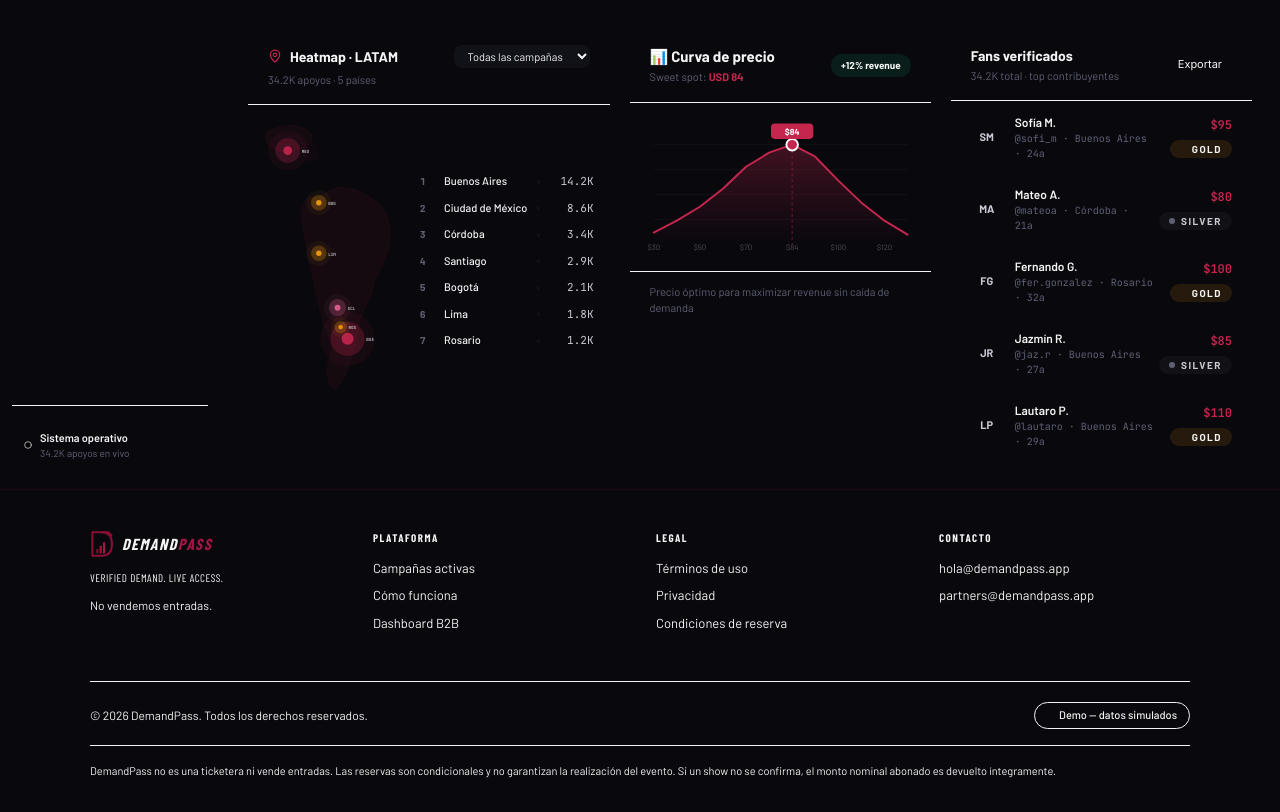
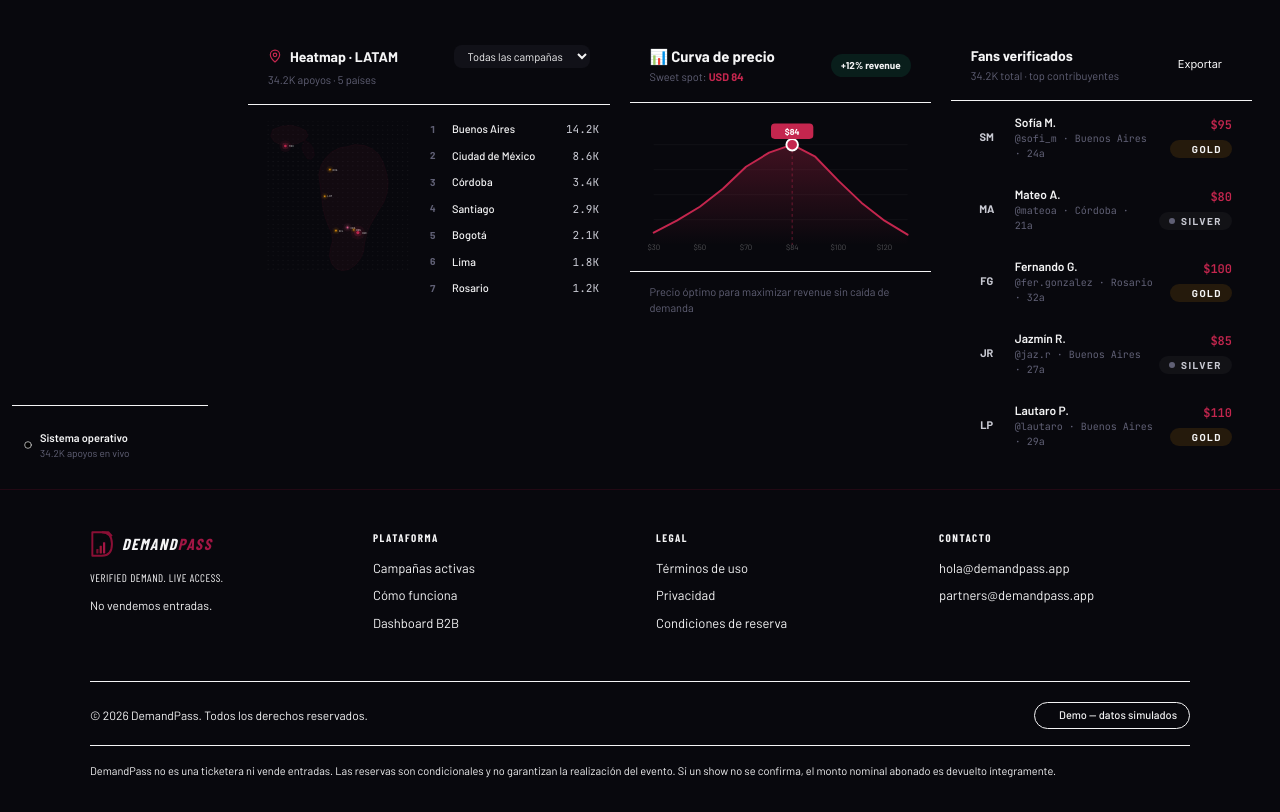
Before and after one commit to Killerpana/DemandPass, a Next.js app: page /dashboard in a window 1280 px wide. Shown: the part 900-1712 px from the top of the page. Built offline with nearby package versions, Linux system fonts and the light colour scheme; a web font is replaced by a local one.

Commit message:
feat: heatmap con mapa de puntos estilo dotted-map + íconos Lucide en dashboard

```diff
--- a/package.json
+++ b/package.json
@@ -16,13 +16,15 @@
     "autoprefixer": "^10.5.0",
     "class-variance-authority": "^0.7.1",
     "clsx": "^2.1.1",
+    "dotted-map": "^3.1.0",
+    "framer-motion": "^12.40.0",
     "lucide-react": "^1.16.0",
     "next": "^15.3.9",
     "postcss": "^8.5.14",
     "react": "^18",
     "react-dom": "^18",
     "tailwind-merge": "^3.6.0",
-    "tailwindcss": "^4.3.0","framer-motion": "^12.0.0"
+    "tailwindcss": "^4.3.0"
   },
   "devDependencies": {
     "@types/node": "^20",
--- a/src/components/dashboard/HeatmapPanel.tsx
+++ b/src/components/dashboard/HeatmapPanel.tsx
@@ -1,42 +1,69 @@
 "use client";
-// src/components/dashboard/HeatmapPanel.tsx — mapa real de LATAM con burbujas
+// src/components/dashboard/HeatmapPanel.tsx
+// Mapa de LATAM con dotted-map (inspirado en 21st.dev/shailendrakumar19999/map)
+import { useMemo } from "react";
 import { Progress } from "@/components/ui/Progress";
 import { heatmapCities } from "@/lib/dashboard-data";
 import { MapPin } from "lucide-react";
 
-// Ciudades con coordenadas reales en el viewBox 0 0 400 500
-const MAP_CITIES = [
-  { x: 185, y: 360, r: 22, l: "BUE", name: "Buenos Aires",      col: "#C4264E" },
-  { x: 108, y: 118, r: 16, l: "MEX", name: "Ciudad de México",  col: "#C4264E" },
-  { x: 172, y: 320, r: 11, l: "SCL", name: "Santiago",          col: "#e06090" },
-  { x: 148, y: 185, r: 10, l: "BOG", name: "Bogotá",            col: "#f59e0b" },
-  { x: 148, y: 250, r: 10, l: "LIM", name: "Lima",              col: "#f59e0b" },
-  { x: 176, y: 345, r:  8, l: "ROS", name: "Rosario",           col: "#f59e0b" },
+// Ciudades con coordenadas lat/lng reales
+const CITIES = [
+  { lat: -34.6, lng: -58.4, r: 6,  label: "BUE", color: "#C4264E" },  // Buenos Aires
+  { lat: 19.4,  lng: -99.1, r: 5,  label: "MEX", color: "#C4264E" },  // Ciudad de México
+  { lat: -31.4, lng: -64.2, r: 3.5,label: "CBA", color: "#e06090" },  // Córdoba
+  { lat: -33.4, lng: -70.7, r: 3,  label: "SCL", color: "#f59e0b" },  // Santiago
+  { lat:  4.7,  lng: -74.1, r: 3,  label: "BOG", color: "#f59e0b" },  // Bogotá
+  { lat: -12.0, lng: -77.0, r: 2.8,label: "LIM", color: "#f59e0b" },  // Lima
+  { lat: -32.9, lng: -60.7, r: 2.5,label: "ROS", color: "#f59e0b" },  // Rosario
 ];
 
-// Path simplificado pero reconocible de América del Sur + México/Centroamérica
-const SOUTH_AMERICA = `
-  M 148 180 L 160 170 L 175 165 L 195 168 L 210 175 L 225 185
-  L 235 200 L 240 220 L 238 245 L 230 265 L 220 285 L 215 305
-  L 205 325 L 198 345 L 195 365 L 190 385 L 185 400 L 178 415
-  L 170 425 L 162 420 L 158 405 L 160 390 L 165 375 L 162 360
-  L 155 345 L 150 325 L 145 305 L 140 280 L 135 260 L 132 240
-  L 128 220 L 125 200 L 128 185 L 135 178 L 148 180 Z
+// Convierte lat/lng a coordenadas SVG para un recorte de LATAM
+// viewBox: lng -120...-30, lat 35...-60 → x: 0..300, y: 0..285
+function project(lat: number, lng: number) {
+  const x = ((lng - (-120)) / ((-30) - (-120))) * 300;
+  const y = ((35 - lat) / (35 - (-60))) * 285;
+  return { x, y };
+}
+
+// Path real de Sudamérica (simplificado pero reconocible)
+const SA_PATH = `
+M 185 48 L 200 44 L 218 46 L 232 52 L 244 62 L 252 76 L 258 94
+L 262 114 L 260 134 L 254 152 L 244 168 L 236 182 L 228 196
+L 222 212 L 218 228 L 216 244 L 210 258 L 200 270 L 188 278
+L 176 280 L 164 276 L 156 266 L 152 252 L 154 238 L 158 224
+L 156 210 L 150 196 L 144 180 L 140 164 L 138 148 L 136 132
+L 134 116 L 132 100 L 136 84 L 144 70 L 156 58 L 172 50 Z
 `;
 
-const MEXICO = `
-  M 80 95 L 95 88 L 115 85 L 130 90 L 140 98 L 138 108
-  L 128 115 L 115 118 L 100 120 L 88 115 L 80 107 L 80 95 Z
+// México
+const MX_PATH = `
+M 46 16 L 62 10 L 80 8 L 96 12 L 108 18 L 112 28 L 106 36
+L 92 42 L 76 46 L 60 44 L 48 38 L 42 28 Z
 `;
 
-const CENTRAL_AM = `
-  M 128 115 L 138 108 L 145 112 L 148 120 L 145 128
-  L 140 132 L 132 130 L 128 122 L 128 115 Z
+// Centroamérica + Colombia
+const CA_PATH = `
+M 106 36 L 116 42 L 122 52 L 124 64 L 118 72
+L 110 70 L 104 60 L 100 50 Z
 `;
 
 export function HeatmapPanel() {
+  const svgContent = useMemo(() => {
+    // Genera puntos de dotted-map manualmente como SVG
+    const dots: { x: number; y: number }[] = [];
+    for (let lat = 35; lat > -60; lat -= 2.8) {
+      for (let lng = -120; lng < -30; lng += 2.8) {
+        dots.push(project(lat, lng));
+      }
+    }
+    return dots;
+  }, []);
+
   return (
-    <div className="rounded-xl overflow-hidden" style={{ background: "var(--color-surface)", border: "1px solid var(--color-border)" }}>
+    <div
+      className="rounded-xl overflow-hidden"
+      style={{ background: "var(--color-surface)", border: "1px solid var(--color-border)" }}
+    >
       <div className="px-5 py-4 border-b border-[var(--color-border)]">
         <div className="flex justify-between items-center mb-1">
           <div className="text-[14px] font-bold flex items-center gap-2">
@@ -54,52 +81,87 @@ export function HeatmapPanel() {
       </div>
 
       <div className="p-4 flex gap-4">
-        {/* Mapa */}
-        <svg viewBox="80 80 175 360" width="140" height="280" className="shrink-0" aria-label="Mapa de demanda LATAM">
-          <defs>
-            <filter id="glow">
-              <feGaussianBlur stdDeviation="2" result="blur" />
-              <feComposite in="SourceGraphic" in2="blur" operator="over" />
-            </filter>
-          </defs>
+        {/* Mapa SVG tipo dotted-map */}
+        <div className="shrink-0">
+          <svg
+            viewBox="30 0 280 290"
+            width="150"
+            height="155"
+            aria-label="Mapa de demanda LATAM"
+          >
+            {/* Puntos del mapa */}
+            {svgContent.map((d, i) => (
+              <circle
+                key={i}
+                cx={d.x}
+                cy={d.y}
+                r="1"
+                fill="rgba(255,255,255,0.08)"
+              />
+            ))}
 
-          {/* México */}
-          <path d={MEXICO} fill="rgba(196,38,78,0.06)" stroke="rgba(196,38,78,0.2)" strokeWidth="0.5" />
+            {/* Contornos */}
+            <path d={SA_PATH} fill="rgba(196,38,78,0.05)" stroke="rgba(196,38,78,0.18)" strokeWidth="0.6" />
+            <path d={MX_PATH} fill="rgba(196,38,78,0.05)" stroke="rgba(196,38,78,0.15)" strokeWidth="0.6" />
+            <path d={CA_PATH} fill="rgba(196,38,78,0.04)" stroke="rgba(196,38,78,0.12)" strokeWidth="0.6" />
 
-          {/* Centroamérica */}
-          <path d={CENTRAL_AM} fill="rgba(196,38,78,0.04)" stroke="rgba(196,38,78,0.15)" strokeWidth="0.5" />
-
-          {/* Sudamérica */}
-          <path d={SOUTH_AMERICA} fill="rgba(196,38,78,0.06)" stroke="rgba(196,38,78,0.2)" strokeWidth="0.5" />
-
-          {/* Burbujas de ciudades */}
-          {MAP_CITIES.map((c) => (
-            <g key={c.l}>
-              {/* Halo exterior pulsante */}
-              <circle cx={c.x} cy={c.y} r={c.r * 1.6} fill={c.col} opacity="0.06">
-                <animate attributeName="r" values={`${c.r * 1.4};${c.r * 1.9};${c.r * 1.4}`} dur="2.5s" repeatCount="indefinite" />
-                <animate attributeName="opacity" values="0.06;0.02;0.06" dur="2.5s" repeatCount="indefinite" />
+            {/* Ciudades */}
+            {CITIES.map((c) => {
+              const { x, y } = project(c.lat, c.lng);
+              return (
+                <g key={c.label}>
+                  {/* Halo pulsante */}
+                  <circle cx={x} cy={y} r={c.r * 2.2} fill={c.color} opacity="0.07">
+                    <animate
+                      attributeName="r"
+                      values={`${c.r * 2};${c.r * 2.8};${c.r * 2}`}
+                      dur="2.5s"
+                      repeatCount="indefinite"
+                    />
                   </circle>
-              {/* Burbuja principal */}
-              <circle cx={c.x} cy={c.y} r={c.r} fill={c.col} opacity="0.25" />
+                  {/* Burbuja media */}
+                  <circle cx={x} cy={y} r={c.r * 1.2} fill={c.color} opacity="0.2" />
                   {/* Punto central */}
-              <circle cx={c.x} cy={c.y} r={c.r * 0.35} fill={c.col} opacity="0.9" />
+                  <circle cx={x} cy={y} r={c.r * 0.5} fill={c.color} opacity="0.95" />
                   {/* Label */}
-              <text x={c.x + c.r + 2} y={c.y + 3} fontSize="5.5" fill="var(--color-txt2)" fontFamily="JetBrains Mono, monospace" fontWeight="600">
-                {c.l}
+                  <text
+                    x={x + c.r + 2}
+                    y={y + 2}
+                    fontSize="5"
+                    fill="rgba(255,255,255,0.6)"
+                    fontFamily="JetBrains Mono, monospace"
+                    fontWeight="600"
+                  >
+                    {c.label}
                   </text>
                 </g>
-          ))}
+              );
+            })}
           </svg>
+        </div>
 
         {/* Rankings */}
         <div className="flex-1 flex flex-col gap-2.5 justify-center">
           {heatmapCities.map((r, i) => (
-            <div key={r.c} className="grid items-center gap-2 text-[11px]" style={{ gridTemplateColumns: "16px 85px 1fr 46px" }}>
-              <span className="text-[10px] font-bold tabular-nums" style={{ color: "var(--color-txt3)" }}>{i + 1}</span>
-              <span className="truncate font-medium" style={{ color: "var(--color-txt)" }}>{r.c}</span>
+            <div
+              key={r.c}
+              className="grid items-center gap-2 text-[11px]"
+              style={{ gridTemplateColumns: "14px 85px 1fr 46px" }}
+            >
+              <span
+                className="text-[10px] font-bold tabular-nums"
+                style={{ color: "var(--color-txt3)" }}
+              >
+                {i + 1}
+              </span>
+              <span className="truncate font-medium" style={{ color: "var(--color-txt)" }}>
+                {r.c}
+              </span>
               <Progress value={r.p} max={50} height={4} />
-              <span className="text-right tabular-nums" style={{ fontFamily: "var(--font-mono)", color: "var(--color-txt2)" }}>
+              <span
+                className="text-right tabular-nums"
+                style={{ fontFamily: "var(--font-mono)", color: "var(--color-txt2)" }}
+              >
                 {r.n >= 1000 ? `${(r.n / 1000).toFixed(1)}K` : r.n}
               </span>
             </div>
```
Lines whose indentation alone changed are shown as unchanged.
